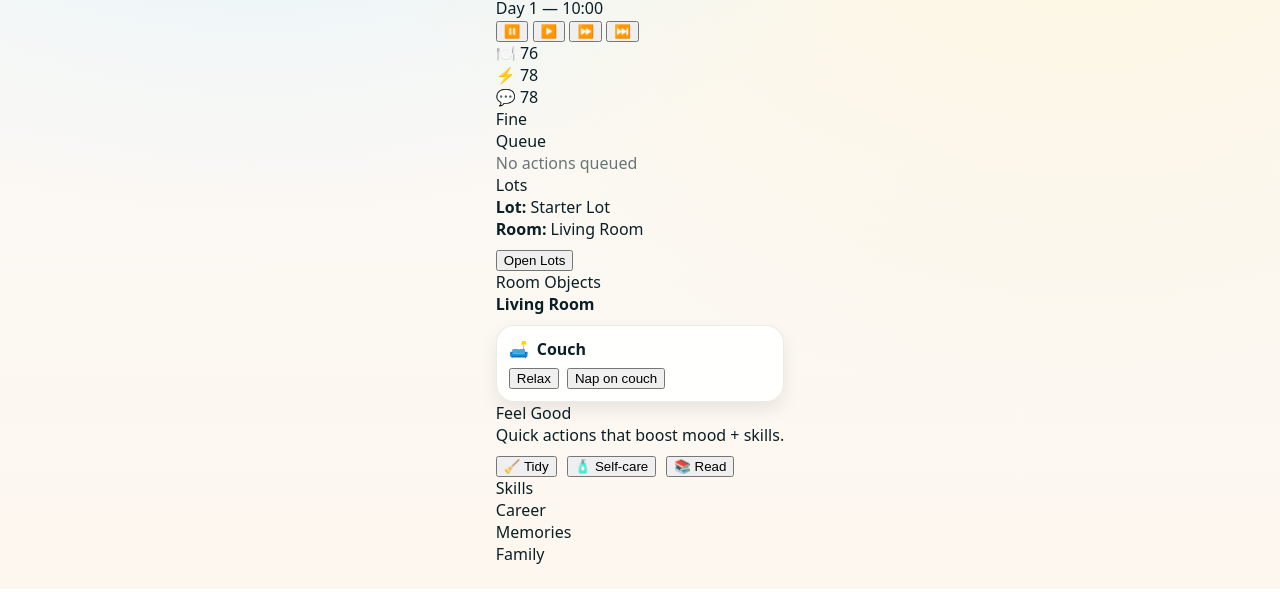
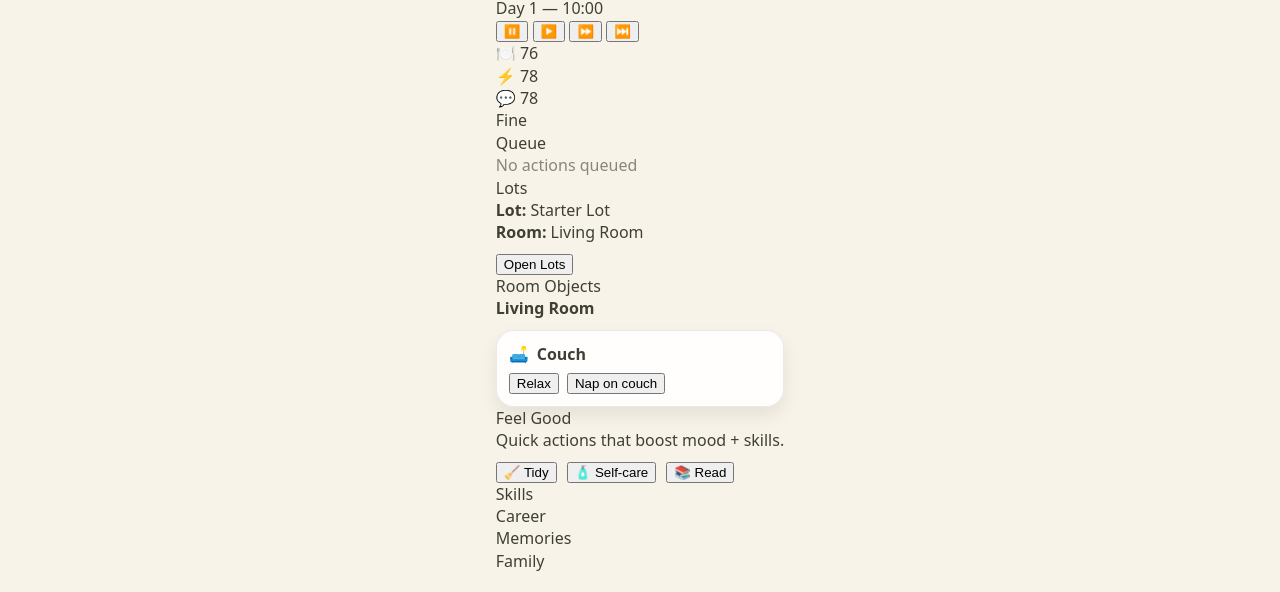
Before and after one commit to devonnin-a11y/Sims5-pwa, a plain HTML site: page index.html in a window 1280 px wide. Shown: the part 893-1485 px from the top of the page. Drawn offline with Linux system fonts and the light colour scheme.

Commit message:
Update core.css

```diff
--- a/css/core.css
+++ b/css/core.css
@@ -1,45 +1,42 @@
-:root{
-  --bg1:#cfefff;
-  --bg2:#fef6d8;
-  --ink:#0b1f26;
-  --hudGlass: rgba(255,255,255,0.70);
-  --hudBorder: rgba(11,31,38,0.10);
-  --accent:#00d4c7;
-  --accent2:#7a5cff;
-  --danger:#ff5a5a;
-  --shadow: 0 10px 30px rgba(0,0,0,0.10);
-  --radius: 18px;
+:root {
+  --paper: #f7f3e8;
+  --paper-dark: #e8e2d2;
+  --ink-soft: #5b5b4f;
+  --ink-strong: #3f3f36;
+
+  --green: #9fd8a0;
+  --blue: #a9d6e5;
+  --yellow: #f3d38b;
+  --pink: #e7b7c8;
+
+  --radius-lg: 28px;
+  --radius-md: 18px;
+  --radius-pill: 999px;
+
+  --shadow-soft: 0 8px 20px rgba(0,0,0,0.08);
 }
 
-*{ box-sizing:border-box; }
+* { box-sizing: border-box; }
 
 body {
   margin: 0;
-  color: var(--ink);
-  font-family: ui-rounded, system-ui, -apple-system, Segoe UI, Roboto, Arial, sans-serif;
-  background: radial-gradient(circle at 20% 15%, var(--bg1), transparent 55%),
-              radial-gradient(circle at 85% 35%, var(--bg2), transparent 55%),
-              linear-gradient(180deg, #f7fbff, #fdf7ef);
-  min-height: 100vh;
-  overflow-x: hidden;
+  background: var(--paper);
+  color: var(--ink-strong);
+  font-family: ui-rounded, system-ui, -apple-system;
+  line-height: 1.4;
 }
 
 #game {
   min-height: 100vh;
+  padding: 20px;
   display: flex;
   flex-direction: column;
   align-items: center;
-
-  /* ✅ Fix: prevents avatar clipping at top on desktop */
-  padding-top: 32px;
-  padding-bottom: 24px;
-  justify-content: flex-start;
   gap: 12px;
 }
 
 #sim-avatar {
-  font-size: clamp(64px, 9vw, 110px);
+  font-size: clamp(64px, 9vw, 120px);
   line-height: 1;
   margin-top: 6px;
-  filter: drop-shadow(0 8px 10px rgba(0,0,0,0.10));
 }
```
